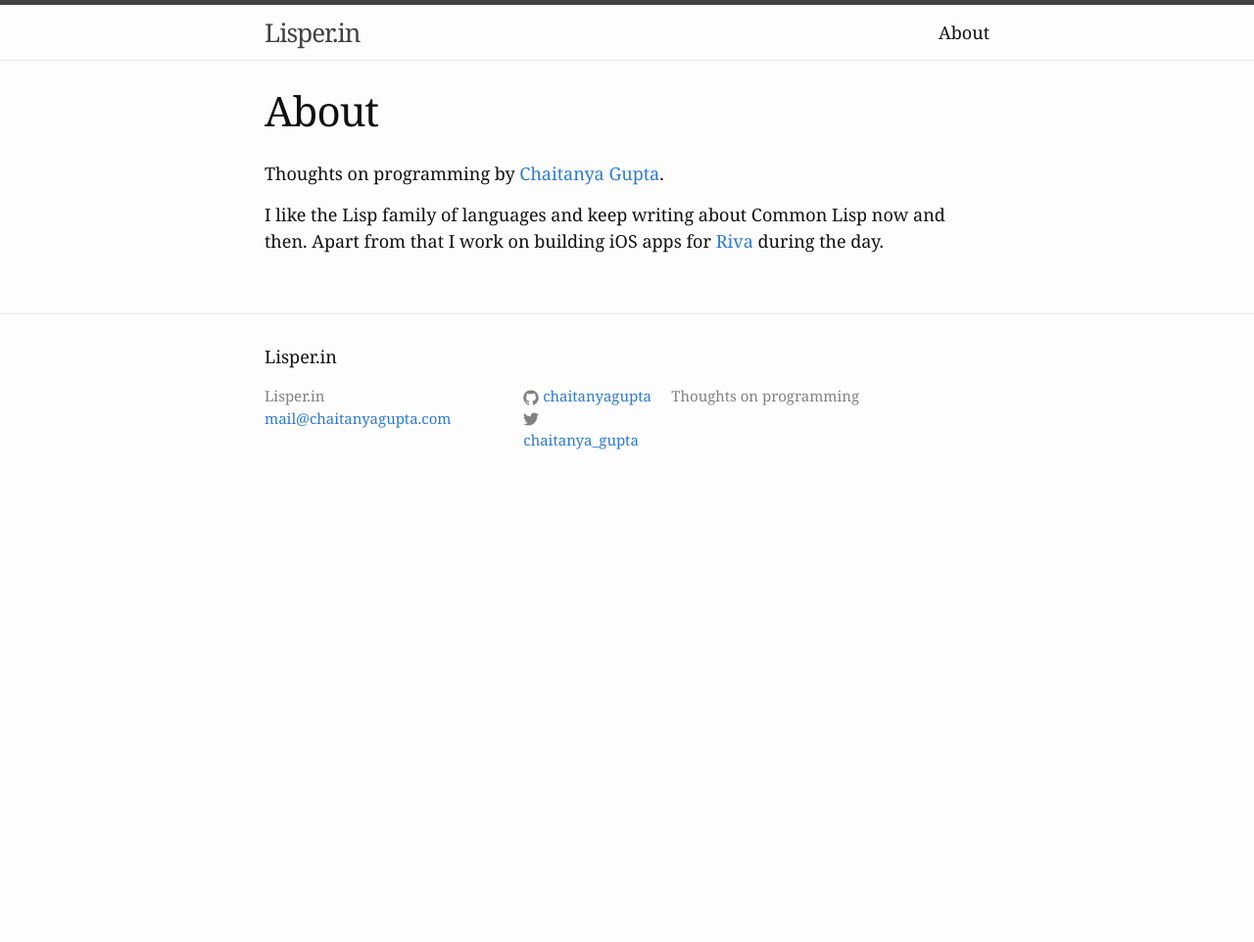
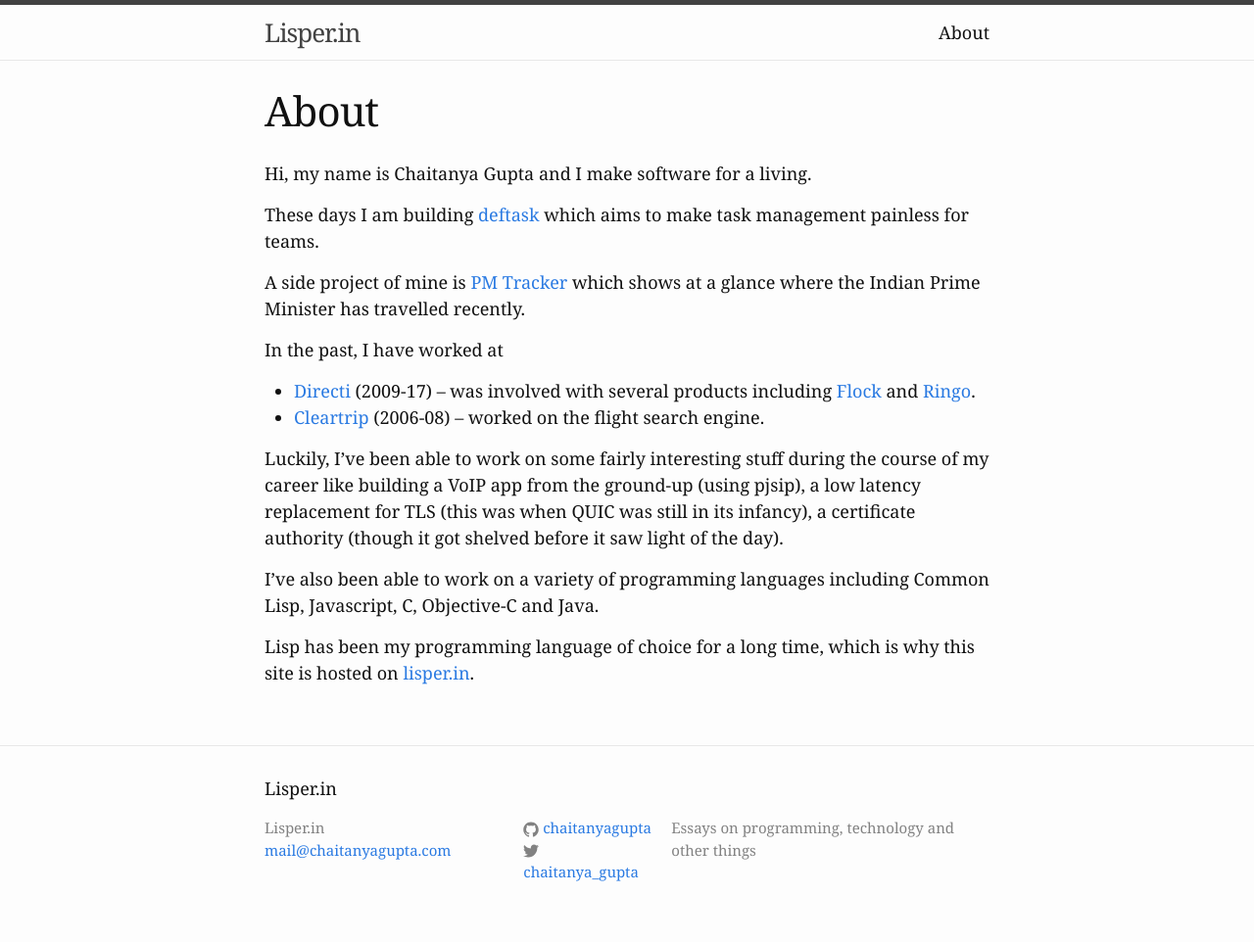
Before and after one commit to lisperin/lisperin.github.io, a Jekyll site: the page built from about.md, in a window 1280 px wide. Shown: the whole page at 98% size. Built offline with Jekyll 4.4.1, drawn with Linux system fonts in a browser that asks for light colours; before the commit the page ends 900 px from its top, so only the background shows below that.

Commit message:
Update about page

```diff
--- a/_config.yml
+++ b/_config.yml
@@ -1,7 +1,7 @@
 # Site settings
 title: Lisper.in
 email: mail@chaitanyagupta.com
-description: Thoughts on programming
+description: Essays on programming, technology and other things
 baseurl: ""
 url: "http://lisper.in"
 twitter_username: chaitanya_gupta
--- a/about.md
+++ b/about.md
@@ -1,13 +1,37 @@
 ---
 layout: page
 title: About
-permalink: /about/
+permalink: /about
 ---
 
-Thoughts on programming by [Chaitanya Gupta](http://chaitanyagupta.com/).
+Hi, my name is Chaitanya Gupta and I make software for a living.
 
-I like the Lisp family of languages and keep writing about Common Lisp
-now and then. Apart from that I work on building iOS apps for [Riva][]
-during the day.
+These days I am building [deftask][] which aims to make task management painless
+for teams.
 
-[Riva]: http://riva.co/
+A side project of mine is [PM Tracker][] which shows at a glance where the
+Indian Prime Minister has travelled recently.
+
+In the past, I have worked at
+
+* [Directi][] (2009-17) -- was involved with several products including [Flock][] and [Ringo][].
+* [Cleartrip][] (2006-08) -- worked on the flight search engine.
+
+Luckily, I've been able to work on some fairly interesting stuff during the
+course of my career like building a VoIP app from the ground-up (using pjsip), a
+low latency replacement for TLS (this was when QUIC was still in its infancy), a
+certificate authority (though it got shelved before it saw light of the day).
+
+I've also been able to work on a variety of programming languages including
+Common Lisp, Javascript, C, Objective-C and Java.
+
+Lisp has been my programming language of choice for a long time, which is why
+this site is hosted on [lisper.in][].
+
+[deftask]: https://deftask.com
+[PM Tracker]: https://pmtracker.in
+[Directi]: https://directi.com
+[Flock]: https://flock.com
+[Ringo]: https://www.ringo.co/
+[Cleartrip]: https://cleartrip.com
+[lisper.in]: https://lisper.in
```
